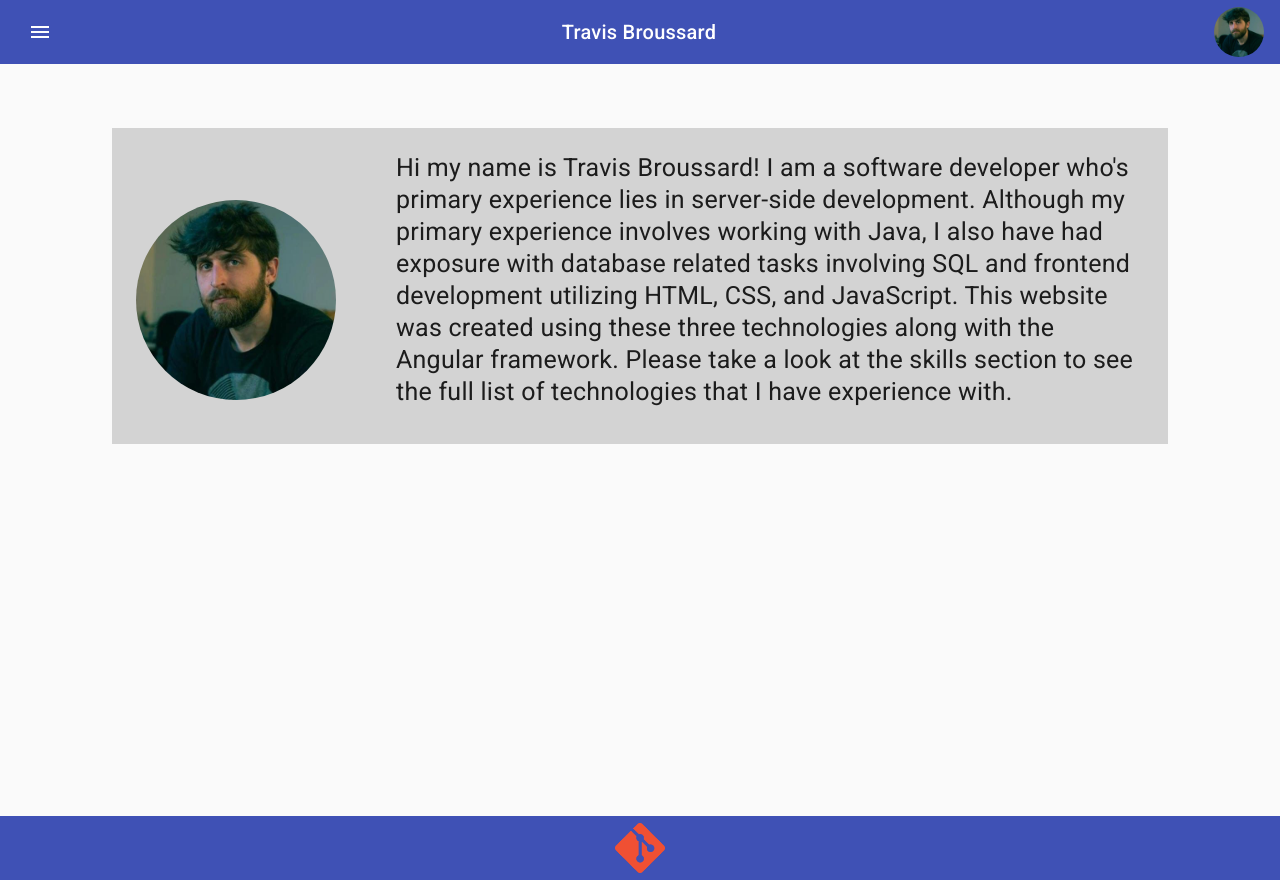
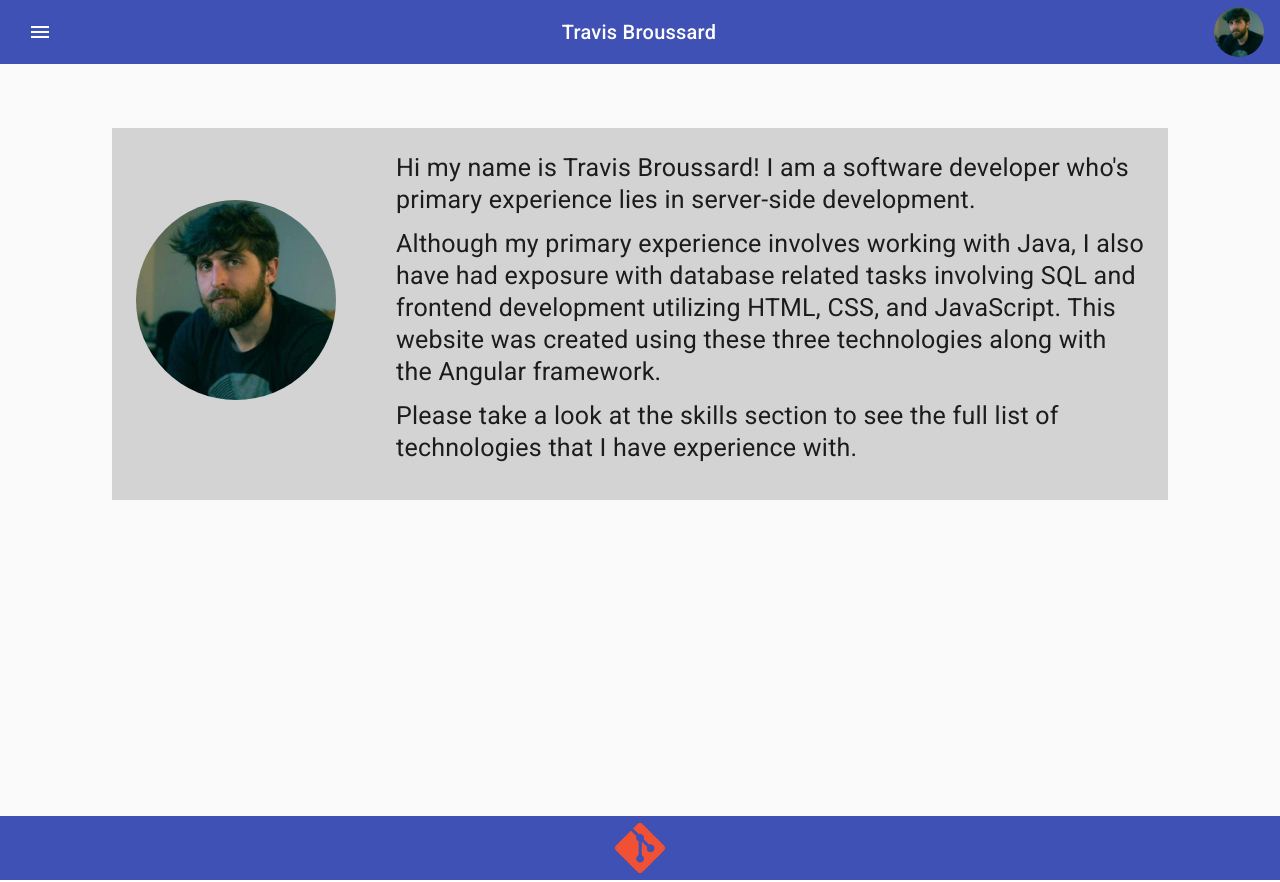
Before and after one commit to travisb1210/travis-resume, an Angular app: page / in a window 1280 px wide. Built offline with nearby package versions, Linux system fonts and the light colour scheme.

Commit message:
updated about me component

```diff
--- a/src/app/about/about.component.ts
+++ b/src/app/about/about.component.ts
@@ -13,10 +13,15 @@ import { Component, Input } from '@angular/core';
           </div>
           <div>
             <p>
-              Hi my name is Travis Broussard! I am a software developer who's primary experience lies in server-side development. Although
-              my primary experience involves working with Java, I also have had exposure with database related tasks involving SQL and frontend
+              Hi my name is Travis Broussard! I am a software developer who's primary experience lies in server-side development.
+            </p>
+            <p>
+              Although my primary experience involves working with Java, I also have had exposure with database related tasks involving SQL and frontend
               development utilizing HTML, CSS, and JavaScript. This website was created using these three technologies along with the Angular
-              framework. Please take a look at the skills section to see the full list of technologies that I have experience with.
+              framework.
+            </p>
+            <p>
+              Please take a look at the skills section to see the full list of technologies that I have experience with.
             </p>
           </div>
         </div>
```
